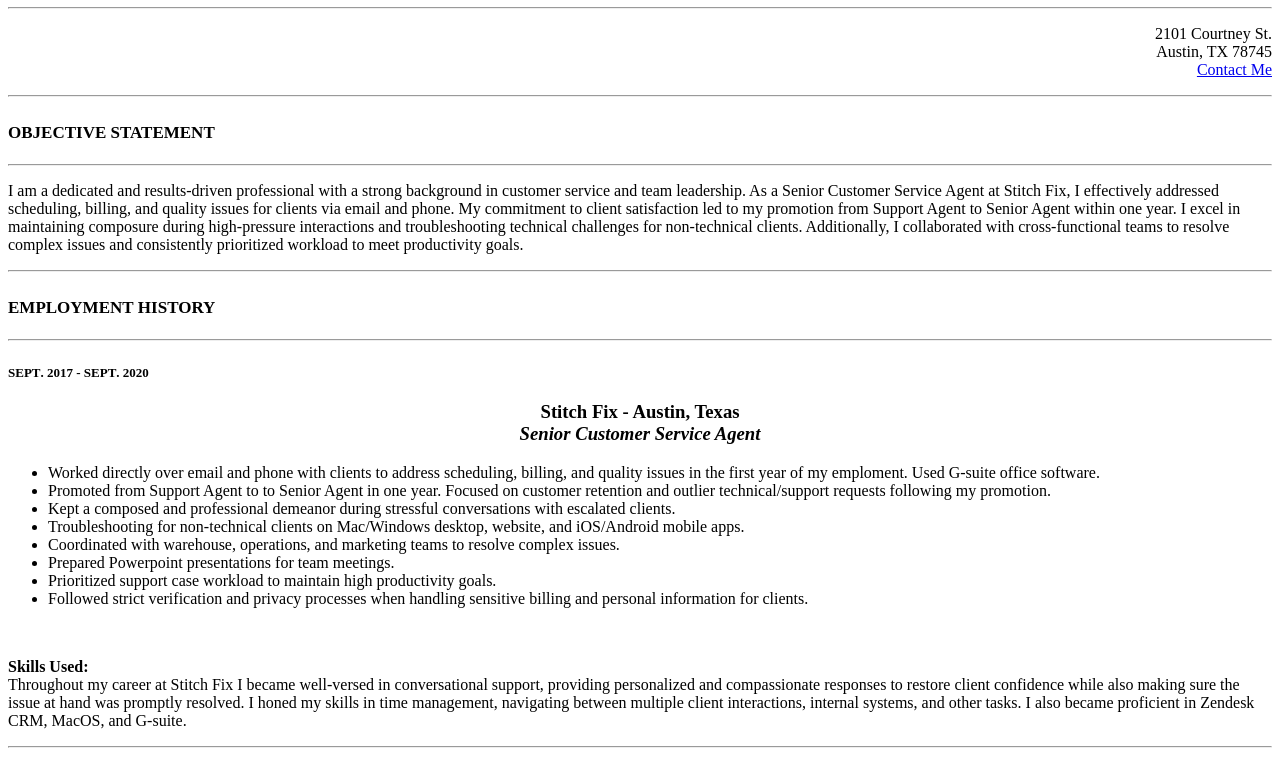
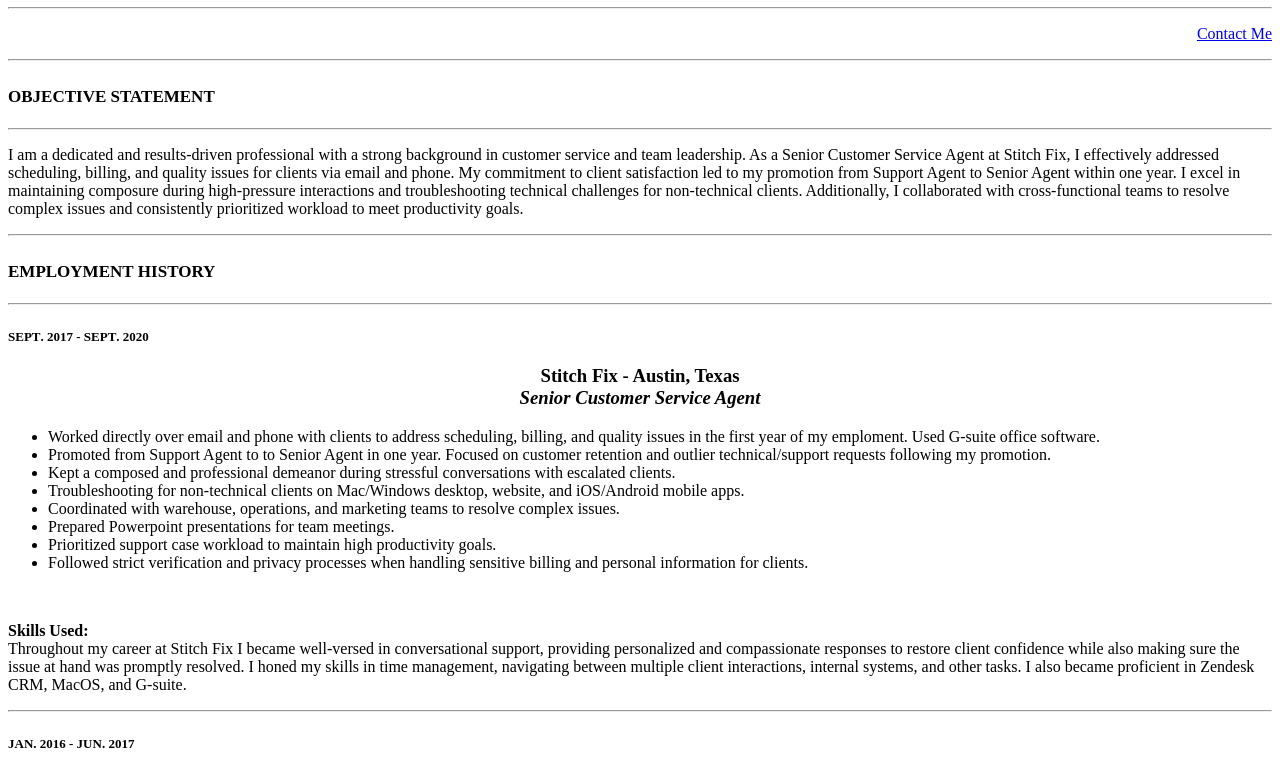
Before and after one commit to NoticedEmu/Resume, a plain HTML site: page index.html in a window 1280 px wide. Shown: the part 73-837 px from the top of the page. Drawn offline with Linux system fonts and the light colour scheme.

Commit message:
Update index.html

```diff
--- a/index.html
+++ b/index.html
@@ -8,9 +8,7 @@
 <body>
     <h1 style="text-align: right; font-variant-caps: all-petite-caps">Jessica Bott</h1>
     <hr />
-    <p style="text-align: right"> 2101 Courtney St.<br>
-    Austin, TX 78745<br>
-
+    <p style="text-align: right">
 <a href="./Public/Contact.html">Contact Me</a>
     <hr />
     <h2 style="text-align: left; font-variant-caps: all-petite-caps;"><b>Objective Statement</b></h2>
```
